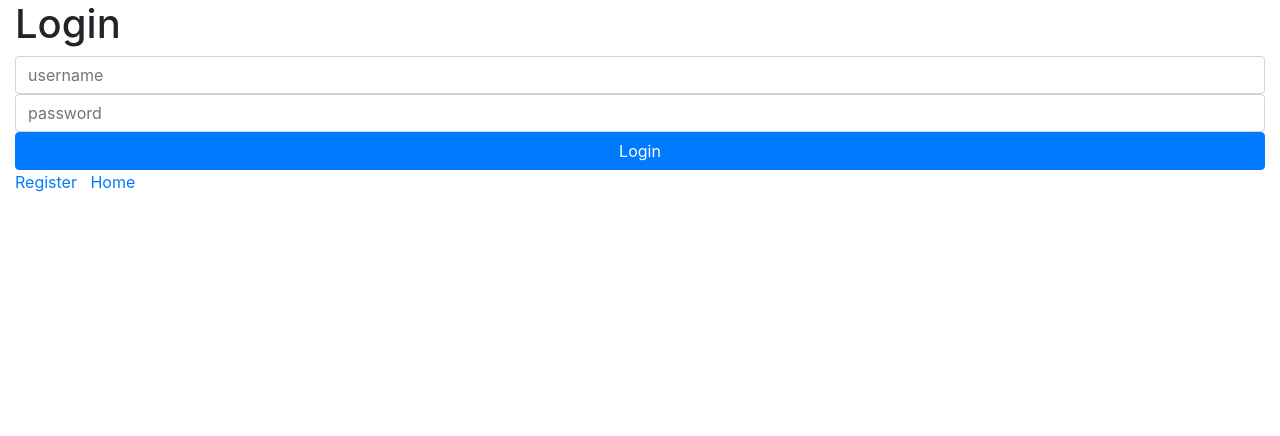
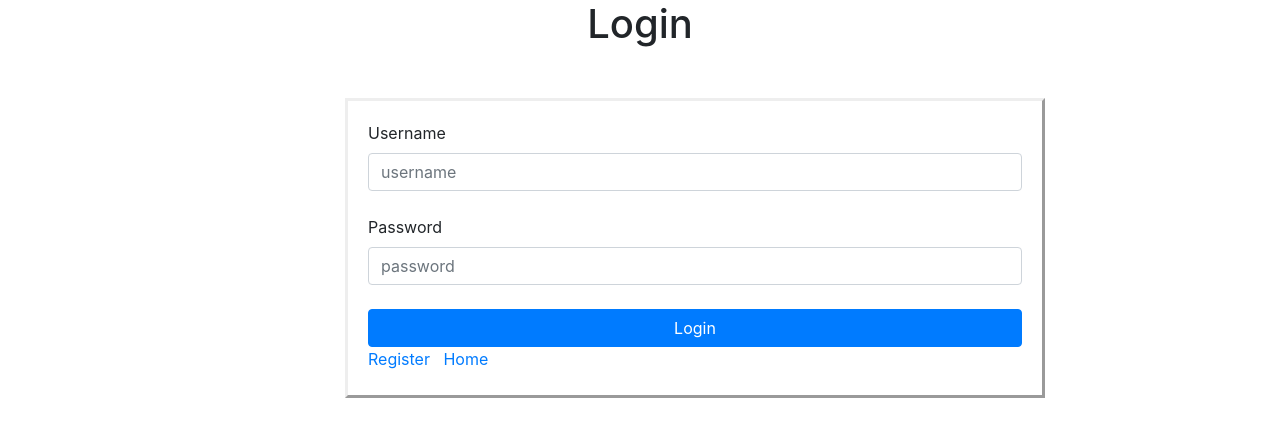
Before and after one commit to animeshmane95/WebDevAssignemnt5, an Angular app: page /login in a window 1280 px wide. Shown: the top 436 px of the page. Built offline with nearby package versions, Linux system fonts and the light colour scheme.

Commit message:
css changes

```diff
--- a/src/app/login/login.component.css
+++ b/src/app/login/login.component.css
@@ -0,0 +1,10 @@
+#loginPage{
+margin-left: 330px;
+margin-right: 300px;
+margin-bottom: 300px;
+margin-top: 50px;
+width:700px;
+height: 300px;
+border-style:  outset;
+padding: 20px;
+}
--- a/src/app/login/login.component.html
+++ b/src/app/login/login.component.html
@@ -1,19 +1,25 @@
 <div class="container-fluid">
-  <h1>Login</h1>
-
+  <h1 align="center">Login</h1>
+  <div id = "loginPage">
+  <label>Username</label>
   <input [(ngModel)]="username"
          placeholder="username"
          class="form-control"/>
+  <br/>
+  <label>Password</label>
   <input [(ngModel)]="password"
          placeholder="password"
          type = "password"
          class="form-control"/>
+  <br/>
   <button (click)="login(username, password)"
           class="btn btn-primary btn-block">
     Login
   </button>
 
+
   <a routerLink="/register">Register</a>
   &nbsp;
   <a routerLink="/home">Home</a>
+  </div>
 </div>
```
